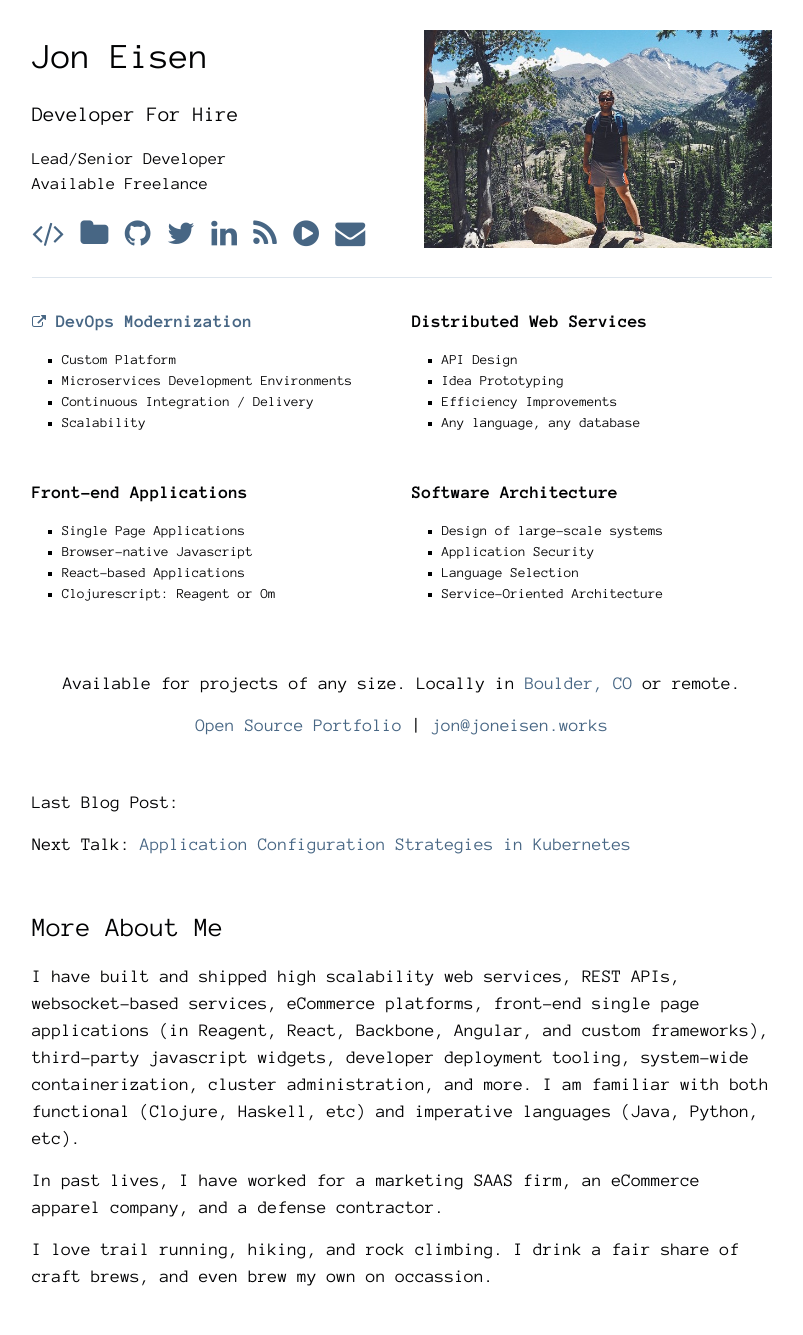
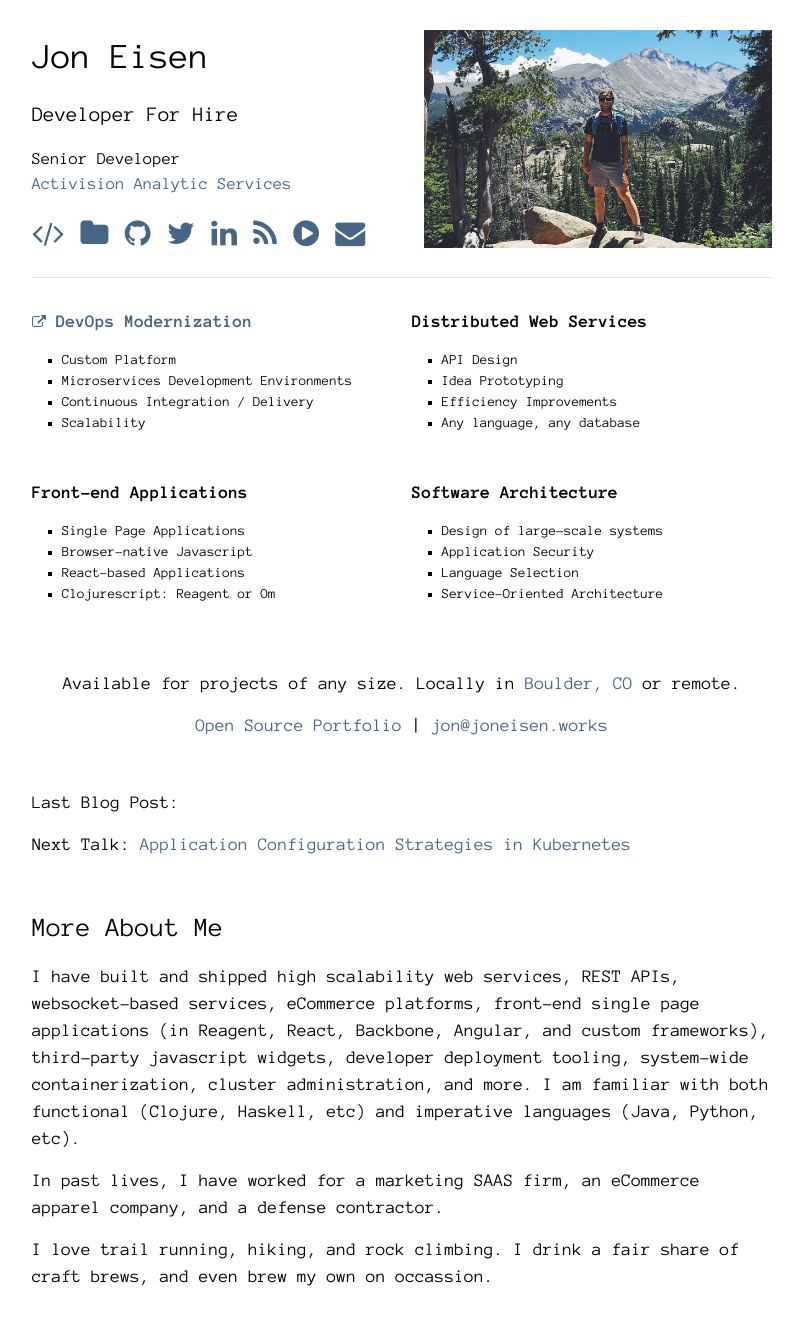
Before and after one commit to yanatan16/joneisen.works, a Jekyll site: the page built from index.html, in a window 1280 px wide. Shown: the whole page, without its empty margins (238-1041 px from the left). Built offline with Jekyll 4.4.1, drawn with Linux system fonts in a browser that asks for light colours; nearby versions of some CDN libraries.

Commit message:
update current status

```diff
--- a/_includes/personal-title.html
+++ b/_includes/personal-title.html
@@ -3,9 +3,9 @@
         <h1 class="title">Jon Eisen</h1>
         <h3 class="tagline">Developer For Hire</h3>
         <p class="availability">
-            Lead/Senior Developer
+            Senior Developer
             <br>
-            Available Freelance
+            <a href="http://activisiongamescience.github.io/">Activision Analytic Services</a>
         </p>
 
         <div class="resume-links">
```
